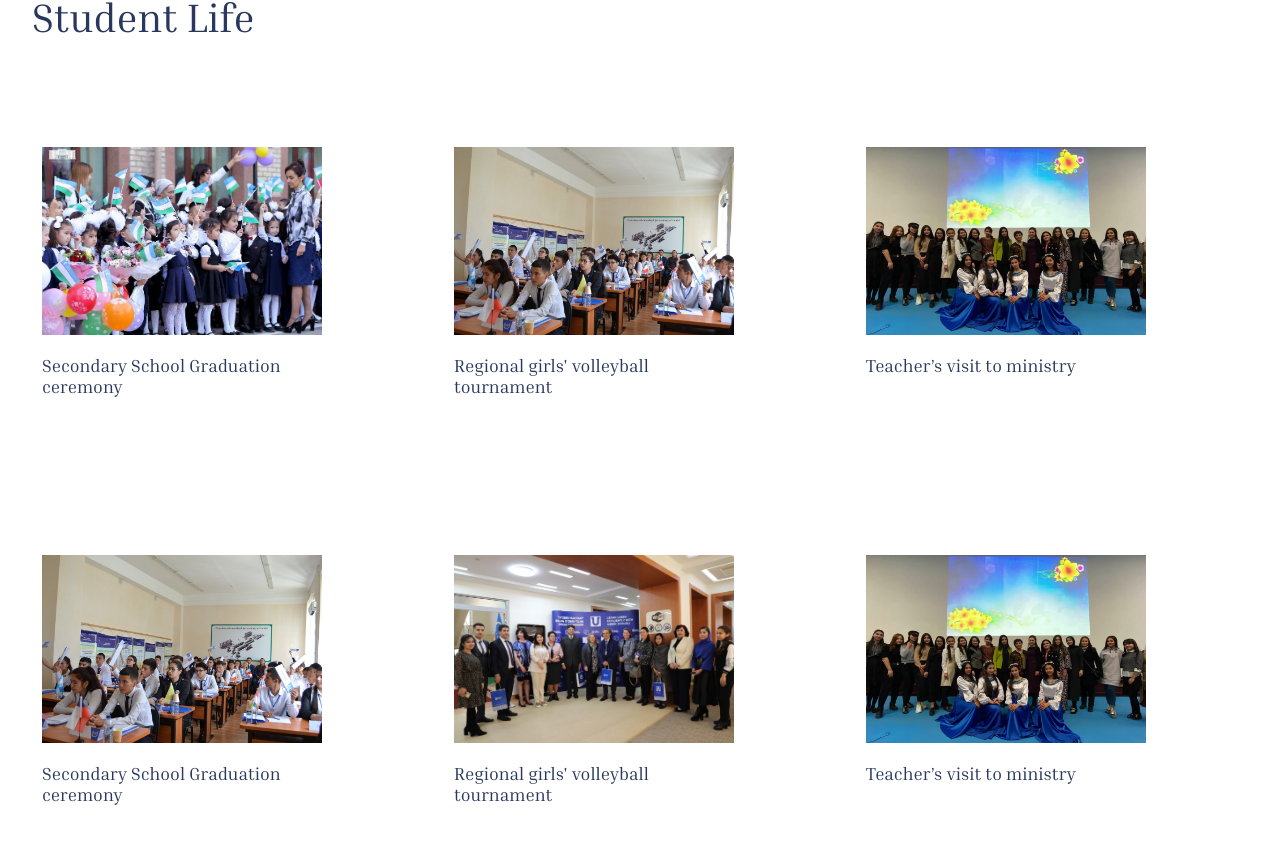
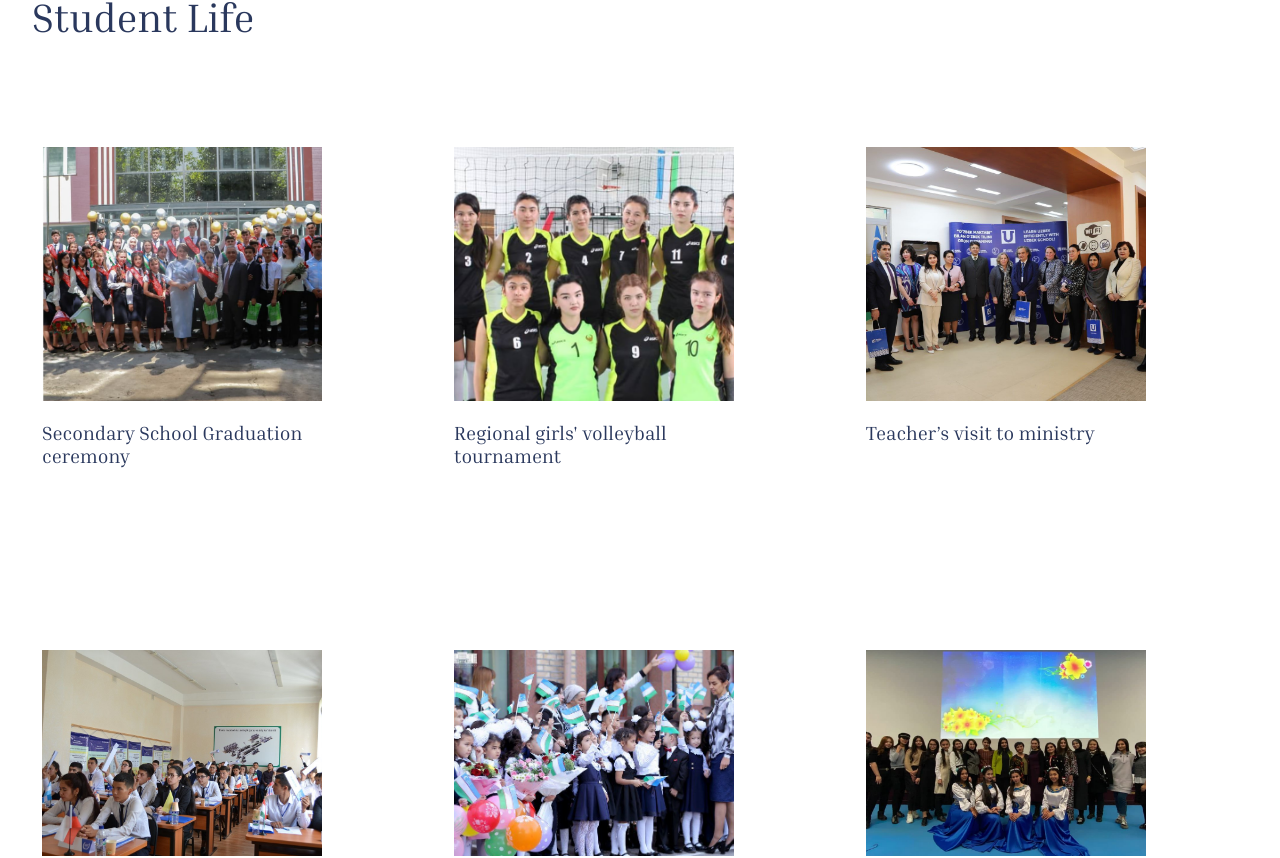
Before and after one commit to XasanjonAbdunabiyev/26-scholl, a React (Vite) app: page / in a window 1280 px wide. Shown: the part 2325-3183 px from the top of the page. Built offline with nearby package versions, Linux system fonts and the light colour scheme.

Commit message:
student life z kr

```diff
--- a/src/components/StudentLifeCard/sass/style.module.scss
+++ b/src/components/StudentLifeCard/sass/style.module.scss
@@ -17,7 +17,7 @@
 		font-weight: 300;
 		padding: 10px 0;
 		line-height: normal;
-		font-size: 1.1rem;
+		font-size: 1.2rem;
 	}
 
     @media screen and (max-width : 980px) {
--- a/src/db/students.json
+++ b/src/db/students.json
@@ -1,28 +1,28 @@
 {
   "students": [
     {
-      "student_image": "/images/studensts-life/card1.jpg",
+      "student_image": "/images/studensts-life/card.jpg",
       "student_title": "Secondary School Graduation ceremony"
     },
     {
-      "student_image": "/images/studensts-life/card4.jpg",
+      "student_image": "/images/studensts-life/card-heh.jpg",
       "student_title": "Regional girls' volleyball tournament"
     },
     {
-      "student_image": "/images/studensts-life/card3.jpg",
+      "student_image": "/images/studensts-life/card5.jpg",
       "student_title": "Teacher’s visit to ministry"
     },
     {
       "student_image": "/images/studensts-life/card4.jpg",
-      "student_title": "Secondary School Graduation ceremony"
+      "student_title": "MUN event with high school students"
     },
     {
-      "student_image": "/images/studensts-life/card5.jpg",
-      "student_title": "Regional girls' volleyball tournament"
+      "student_image": "/images/studensts-life/card1.jpg",
+      "student_title": "Starting school with celebrating our Independance Day"
     },
     {
       "student_image": "/images/studensts-life/card3.jpg",
-      "student_title": "Teacher’s visit to ministry"
+      "student_title": "“Creativity Festival”"
     }
   ]
 }
```
Also changed, not shown: public/images/studensts-life/card-heh.jpg (added), public/images/studensts-life/card.jpg (added).
